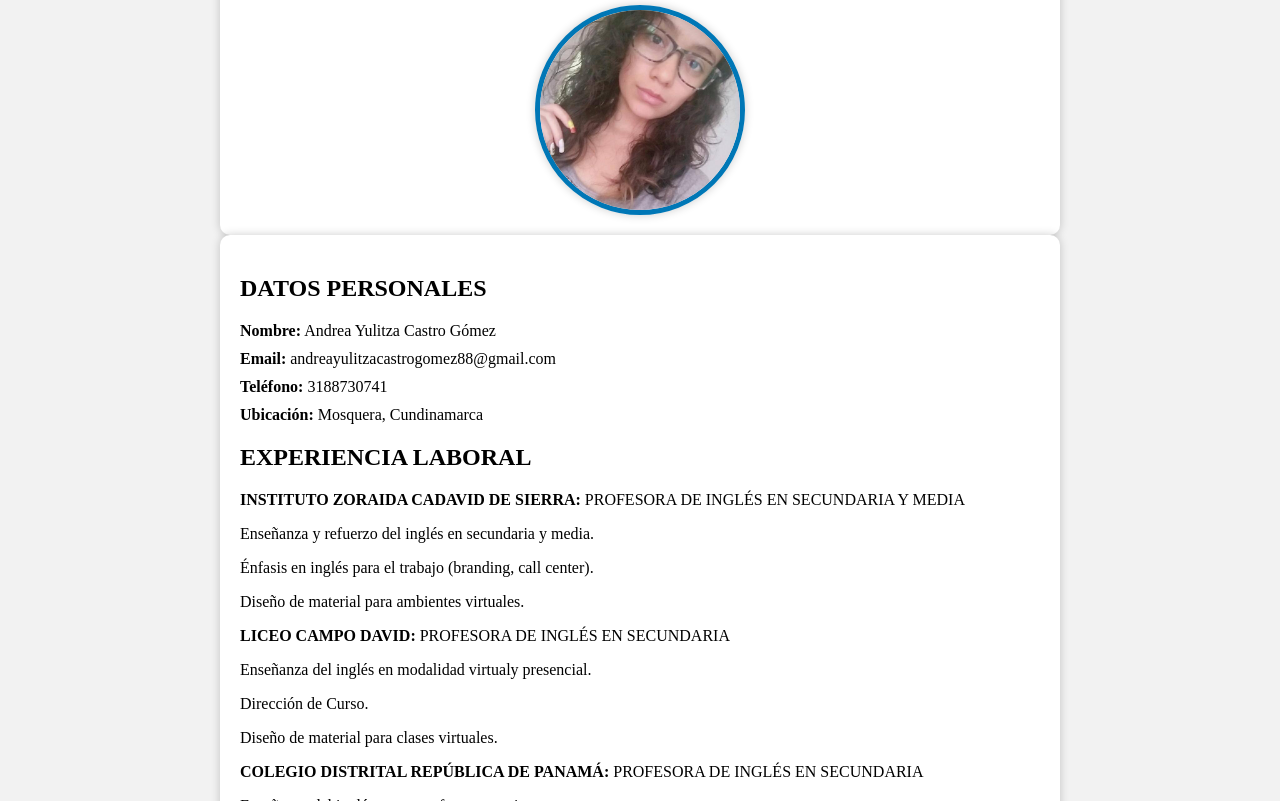
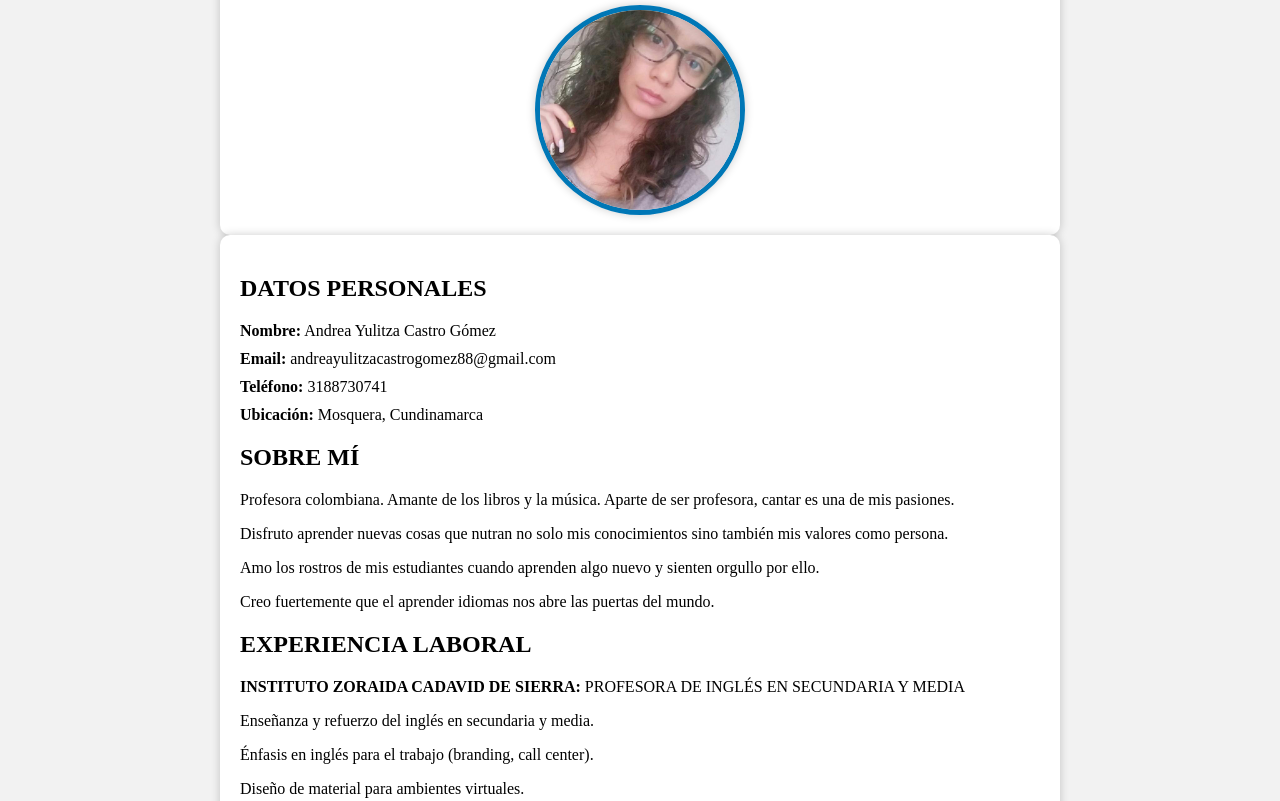
Before and after one commit to YulzCastro/My_First_CV, a plain HTML site: page index.html in a window 1280 px wide. Shown: the part 157-958 px from the top of the page. Drawn offline with Linux system fonts and the light colour scheme.

Commit message:
Se modificó la sección 'Sobre Mí'

```diff
--- a/index.html
+++ b/index.html
@@ -38,6 +38,21 @@
 					<label>Ubicación:</label> Mosquera, Cundinamarca
 				</li>
 			</ul>
+		</section>
+		<section>
+			<div class="profile_description">
+				<h2>SOBRE MÍ</h2>
+				<p>Profesora colombiana. Amante de los libros y la
+					música. Aparte de ser profesora, cantar es una de
+					mis pasiones.</p>
+				<p>Disfruto aprender nuevas cosas que nutran no solo
+					mis conocimientos sino también mis valores como
+					persona.</p>
+				<p>Amo los rostros de mis estudiantes cuando
+					aprenden algo nuevo y sienten orgullo por ello.</p>
+				<p>Creo fuertemente que el aprender idiomas nos abre
+					las puertas del mundo.</p>
+			</div>
 		</section>
 		<section>
 			<h2>EXPERIENCIA LABORAL</h2>
--- a/style.css
+++ b/style.css
@@ -12,6 +12,7 @@ body {
 h1 {
 	font-size: 36px;
 	margin-bottom: 20px;
+	text-align: center;
 }
 img {
 	display: block;
```
